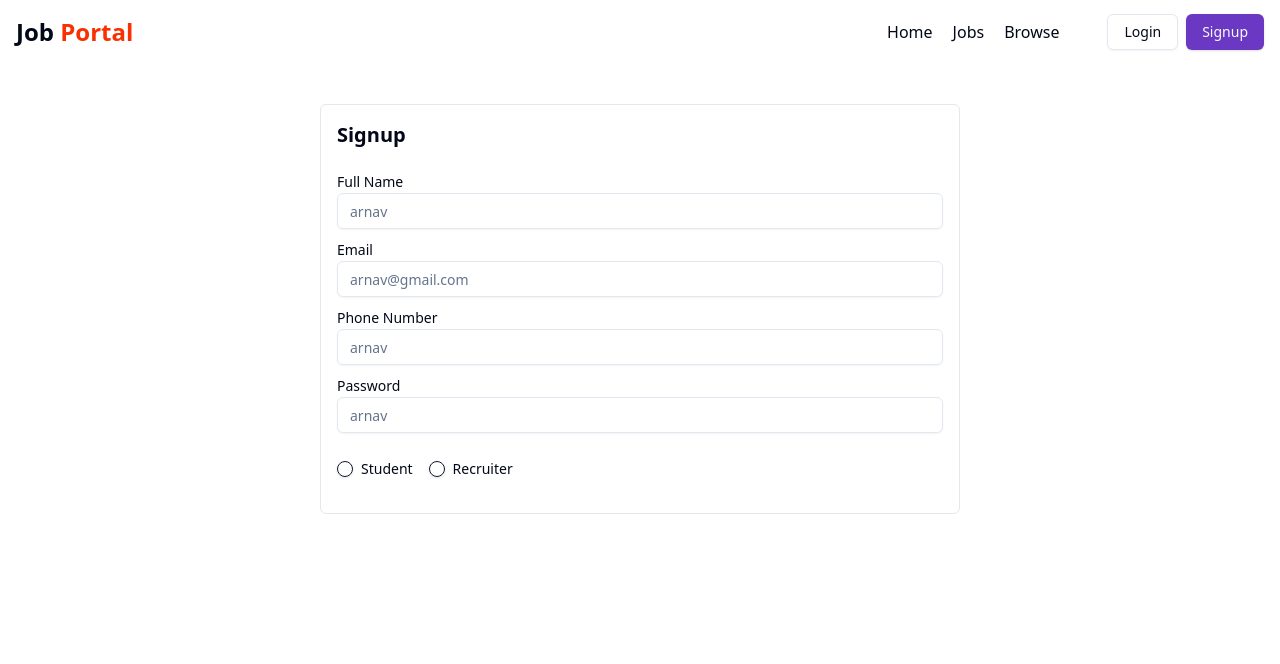
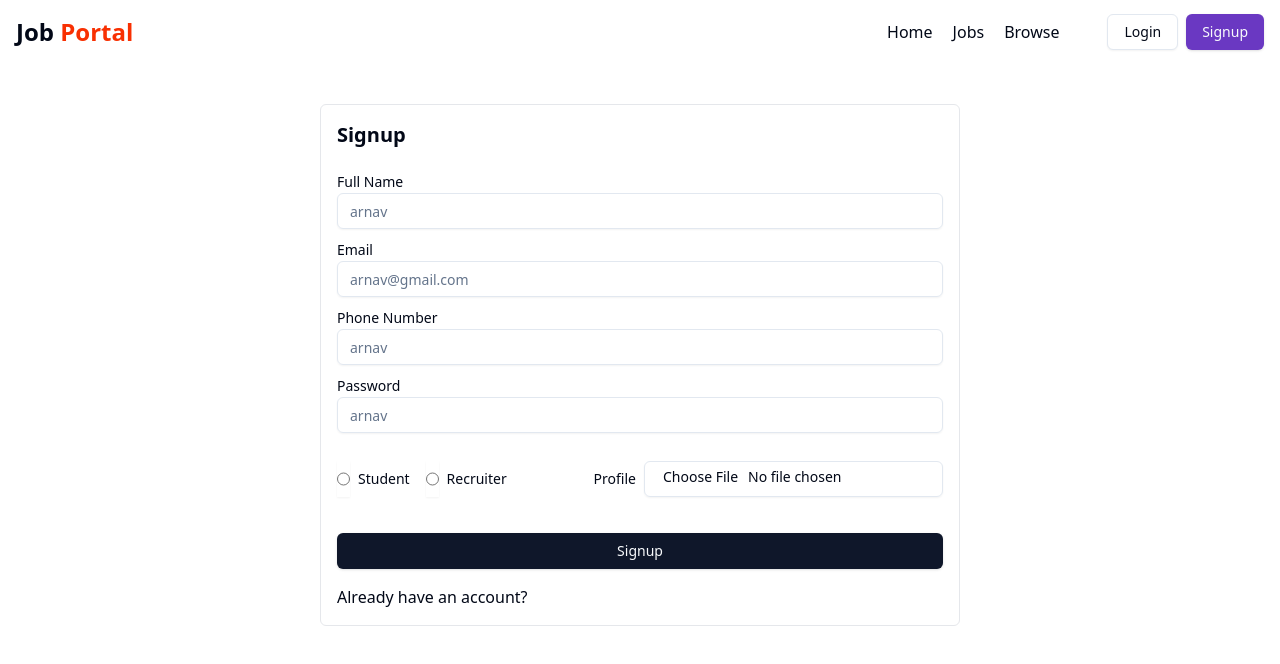
Before and after one commit to arnav1203/Job-Portal, a React (Vite) app in the folder client/: page /signup in a window 1280 px wide. Shown: the top 664 px of the page. Built offline with nearby package versions, Linux system fonts and the light colour scheme; the HTML template or start-up script is replaced by a standard one.

Commit message:
Signup button

```diff
--- a/client/src/components/auth/Signup.jsx
+++ b/client/src/components/auth/Signup.jsx
@@ -3,6 +3,8 @@ import Navbar from "../shared/Navbar";
 import { Label } from "../ui/label";
 import { Input } from "../ui/input";
 import { RadioGroup, RadioGroupItem } from "../ui/radio-group";
+import { Button } from "../ui/button";
+import { Link } from "react-router-dom";
 
 const Signup = () => {
   return (
@@ -33,15 +35,36 @@ const Signup = () => {
           <div className="flex items-center justify-between">
             <RadioGroup className="flex items-center gap-4 my-5">
               <div className="flex items-center space-x-2">
-                <RadioGroupItem value="default" id="r1" />
+                <Input
+                  type="radio"
+                  name="role"
+                  value="student"
+                  className="cursor-pointer"
+                />
                 <Label htmlFor="r1">Student</Label>
               </div>
               <div className="flex items-center space-x-2">
-                <RadioGroupItem value="comfortable" id="r2" />
+                <Input
+                  type="radio"
+                  name="role"
+                  value="recruiter"
+                  className="cursor-pointer"
+                />
                 <Label htmlFor="r2">Recruiter</Label>
               </div>
             </RadioGroup>
+            <div className="flex items-center gap-2">
+              <Label>Profile</Label>
+              <Input accept="image/*" type="file" className="cursor-pointer" />
+            </div>
           </div>
+          <Button type="submit" className="w-full my-4">
+            Signup
+          </Button>
+          <span>
+            Already have an account?
+            <Link to="/login" className="text-blue-600"></Link>
+          </span>
         </form>
       </div>
     </div>
```
